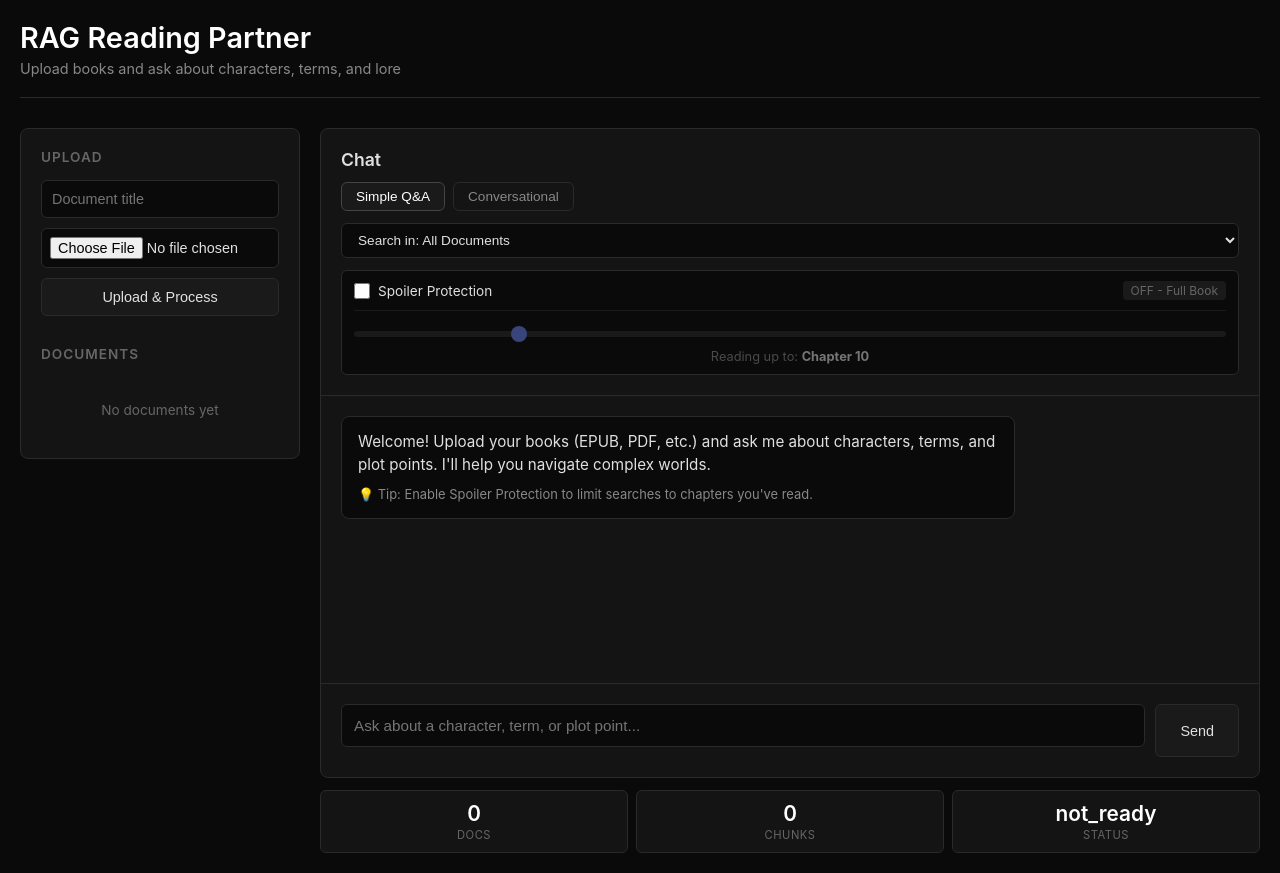
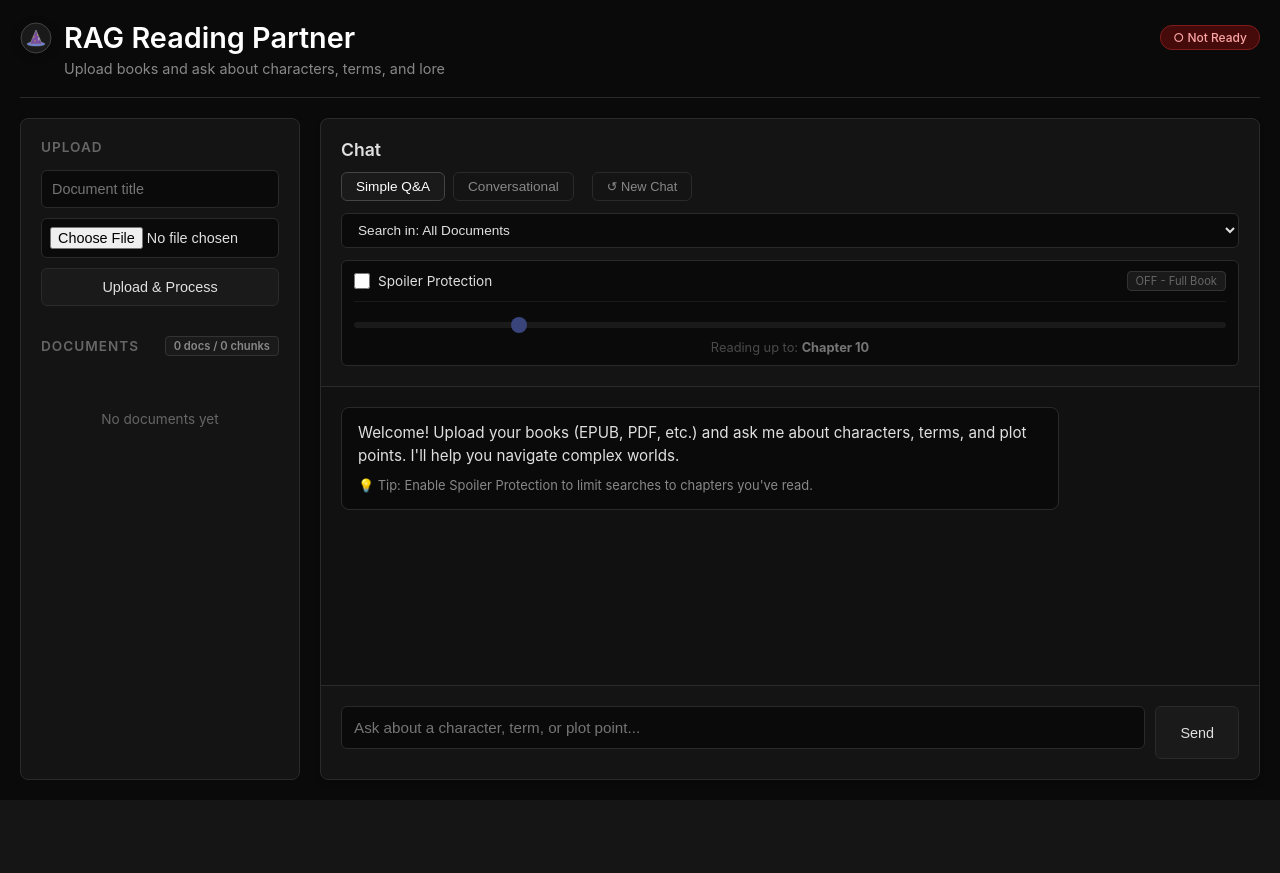
Before and after one commit to D-G-B/GenAI-Book-Assistant, a FastAPI app: page / in a window 1280 px wide. After the commit the page ends 783 px from the top, so only its background shows below. Run offline with FastAPI, Linux system fonts and the light colour scheme; data that the repository does not hold is empty; some libraries are stand-ins or nearby versions.

Commit message:
updated UI

```diff
--- a/static/css/style.css
+++ b/static/css/style.css
@@ -1,3 +1,6 @@
+/* =========================================
+   RESET & BASE STYLES
+   ========================================= */
 * {
     margin: 0;
     padding: 0;
@@ -8,37 +11,91 @@ body {
     font-family: -apple-system, BlinkMacSystemFont, 'Segoe UI', system-ui, sans-serif;
     background: #0a0a0a;
     color: #e0e0e0;
-    min-height: 100vh;
+    height: 100vh;
+    overflow: hidden; /* Prevent body scroll */
     padding: 20px;
 }
 
 .container {
     max-width: 1400px;
     margin: 0 auto;
+    height: 100%;
+    display: flex;
+    flex-direction: column;
 }
 
+/* =========================================
+   HEADER SECTION
+   ========================================= */
 header {
-    margin-bottom: 30px;
+    margin-bottom: 20px;
     padding-bottom: 20px;
     border-bottom: 1px solid #2a2a2a;
+    flex-shrink: 0;
+}
+
+.header-content {
+    display: flex;
+    align-items: center;
+    gap: 15px;
 }
 
 h1 {
     font-size: 1.8em;
     font-weight: 600;
     color: #ffffff;
-    margin-bottom: 5px;
+    display: flex;
+    align-items: center;
+}
+
+.title-icon {
+    height: 32px;
+    width: auto;
+    margin-right: 12px;
+    filter: drop-shadow(0 2px 4px rgba(0,0,0,0.3));
 }
 
 .subtitle {
     color: #888;
     font-size: 0.9em;
+    margin-top: 5px;
+    margin-left: 44px;
 }
 
+/* Status Badge (Top Right - Ready/Not Ready) */
+.status-badge {
+    font-size: 0.75rem;
+    padding: 4px 12px;
+    border-radius: 12px;
+    background: #1a1a1a;
+    color: #666;
+    font-weight: 500;
+    border: 1px solid #333;
+    transition: all 0.3s ease;
+    margin-left: auto;
+}
+
+.status-badge.ready {
+    background: #052e16;
+    color: #4ade80;
+    border-color: #14532d;
+}
+
+.status-badge.not_ready {
+    background: #450a0a;
+    color: #fca5a5;
+    border-color: #7f1d1d;
+}
+
+/* =========================================
+   MAIN LAYOUT & SIDEBAR
+   ========================================= */
 .layout {
     display: grid;
     grid-template-columns: 280px 1fr;
     gap: 20px;
+    flex: 1;
+    min-height: 0; /* Important for scrolling */
 }
 
 .sidebar {
@@ -46,7 +103,9 @@ h1 {
     border: 1px solid #2a2a2a;
     border-radius: 8px;
     padding: 20px;
-    height: fit-content;
+    display: flex;
+    flex-direction: column;
+    overflow-y: auto;
 }
 
 .section-title {
@@ -56,8 +115,27 @@ h1 {
     color: #666;
     margin-bottom: 15px;
     font-weight: 600;
+    display: flex;
+    justify-content: space-between;
+    align-items: center;
 }
 
+/* Stats Pill - Mirrored styling for Docs/Chunks
+   Matches the .spoiler-status look
+*/
+.mini-stats {
+    font-size: 0.7rem;
+    text-transform: none;
+    letter-spacing: 0;
+    padding: 2px 8px;
+    background: #1a1a1a; /* Dark pill bg */
+    border: 1px solid #333;
+    border-radius: 4px;
+    color: #888;
+    white-space: nowrap;
+}
+
+/* Upload Inputs */
 input[type="text"],
 input[type="file"] {
     width: 100%;
@@ -97,19 +175,17 @@ input[type="file"] {
     border-color: #444;
 }
 
-.btn:active {
-    transform: scale(0.98);
-}
-
 .btn:disabled {
     opacity: 0.5;
     cursor: not-allowed;
 }
 
+/* Document List */
 .document-list {
     margin-top: 20px;
-    max-height: 400px;
+    flex: 1; /* Fill remaining sidebar space */
     overflow-y: auto;
+    overflow-x: hidden; /* Fix horizontal scroll issue */
 }
 
 .doc-item {
@@ -121,17 +197,30 @@ input[type="file"] {
     display: flex;
     justify-content: space-between;
     align-items: center;
+    max-width: 100%; /* Ensure it fits in container */
+}
+
+/* Text Container for Truncation */
+.doc-item > div {
+    min-width: 0; /* Allow flex item to shrink */
+    margin-right: 10px;
 }
 
 .doc-title {
     font-size: 0.9em;
     color: #e0e0e0;
+    white-space: nowrap;
+    overflow: hidden;
+    text-overflow: ellipsis; /* Add ... for long names */
 }
 
 .doc-filename {
     font-size: 0.75em;
     color: #666;
     margin-top: 2px;
+    white-space: nowrap;
+    overflow: hidden;
+    text-overflow: ellipsis;
 }
 
 .delete-btn {
@@ -142,12 +231,22 @@ input[type="file"] {
     color: #888;
     cursor: pointer;
     font-size: 0.8em;
-    transition: all 0.2s;
+    flex-shrink: 0; /* Prevent button from squishing */
 }
 
 .delete-btn:hover {
     border-color: #444;
     color: #e0e0e0;
+}
+
+/* =========================================
+   CHAT AREA
+   ========================================= */
+main {
+    display: flex;
+    flex-direction: column;
+    height: 100%;
+    min-height: 0;
 }
 
 .chat-container {
@@ -156,12 +255,14 @@ input[type="file"] {
     border-radius: 8px;
     display: flex;
     flex-direction: column;
-    height: 650px;
+    height: 100%;
+    box-shadow: 0 4px 6px -1px rgba(0, 0, 0, 0.2);
 }
 
 .chat-header {
     padding: 20px;
     border-bottom: 1px solid #2a2a2a;
+    flex-shrink: 0;
 }
 
 .mode-toggle {
@@ -223,6 +324,7 @@ input[type="file"] {
     border-color: #666;
 }
 
+/* Messages Area */
 .messages {
     flex: 1;
     overflow-y: auto;
@@ -230,10 +332,11 @@ input[type="file"] {
     display: flex;
     flex-direction: column;
     gap: 16px;
+    background: #111;
 }
 
 .message {
-    max-width: 75%;
+    max-width: 80%;
     padding: 14px 16px;
     border-radius: 8px;
     line-height: 1.5;
@@ -252,7 +355,6 @@ input[type="file"] {
     border: 1px solid #2a2a2a;
 }
 
-/* Compact sources styling */
 .compact-sources {
     margin-top: 8px;
     padding-top: 8px;
@@ -262,11 +364,15 @@ input[type="file"] {
     line-height: 1.3;
 }
 
+/* Input Area */
 .input-area {
     padding: 20px;
     border-top: 1px solid #2a2a2a;
     display: flex;
     gap: 10px;
+    flex-shrink: 0;
+    background: #141414;
+    border-radius: 0 0 8px 8px;
 }
 
 .input-area input {
@@ -305,54 +411,9 @@ input[type="file"] {
     cursor: not-allowed;
 }
 
-/* Compact status section */
-.status {
-    margin-top: 12px;
-    display: grid;
-    grid-template-columns: repeat(3, 1fr);
-    gap: 8px;
-}
-
-.status-item {
-    background: #141414;
-    border: 1px solid #2a2a2a;
-    border-radius: 6px;
-    padding: 10px;
-    text-align: center;
-}
-
-.status-value {
-    font-size: 1.3em;
-    font-weight: 600;
-    color: #fff;
-    margin-bottom: 2px;
-}
-
-.status-label {
-    font-size: 0.7em;
-    color: #666;
-    text-transform: uppercase;
-    letter-spacing: 0.5px;
-}
-
-.loading {
-    display: inline-block;
-    width: 16px;
-    height: 16px;
-    border: 2px solid #2a2a2a;
-    border-top-color: #e0e0e0;
-    border-radius: 50%;
-    animation: spin 0.8s linear infinite;
-}
-
-.format-hint {
-    font-size: 0.75em;
-    color: #666;
-    margin-bottom: 10px;
-    padding: 4px 0;
-}
-
-/* Spoiler Protection Control */
+/* =========================================
+   SPOILER CONTROLS
+   ========================================= */
 .spoiler-control {
     background: #0a0a0a;
     border: 1px solid #2a2a2a;
@@ -385,17 +446,23 @@ input[type="file"] {
     color: #e0e0e0;
 }
 
+/* Spoiler Status Pill
+   Matches the style of .mini-stats
+*/
 .spoiler-status {
-    font-size: 0.75em;
+    font-size: 0.7em;
     color: #666;
     padding: 2px 8px;
     background: #1a1a1a;
+    border: 1px solid #333;
     border-radius: 4px;
+    transition: all 0.2s;
 }
 
 .spoiler-status.active {
     color: #667eea;
     background: rgba(102, 126, 234, 0.1);
+    border-color: rgba(102, 126, 234, 0.3);
 }
 
 .spoiler-slider-container {
@@ -430,15 +497,6 @@ input[type="file"] {
     transform: scale(1.1);
 }
 
-.spoiler-slider-container input[type="range"]::-moz-range-thumb {
-    width: 16px;
-    height: 16px;
-    background: #667eea;
-    border-radius: 50%;
-    cursor: pointer;
-    border: none;
-}
-
 .chapter-display {
     margin-top: 8px;
     font-size: 0.8em;
@@ -450,10 +508,9 @@ input[type="file"] {
     color: #e0e0e0;
 }
 
-@keyframes spin {
-    to { transform: rotate(360deg); }
-}
-
+/* =========================================
+   SCROLLBARS & MEDIA QUERIES
+   ========================================= */
 ::-webkit-scrollbar {
     width: 8px;
 }
@@ -462,21 +519,4 @@ input[type="file"] {
     background: #0a0a0a;
 }
 
-::-webkit-scrollbar-thumb {
-    background: #2a2a2a;
-    border-radius: 4px;
-}
-
-::-webkit-scrollbar-thumb:hover {
-    background: #444;
-}
-
-@media (max-width: 768px) {
-    .layout {
-        grid-template-columns: 1fr;
-    }
-
-    .message {
-        max-width: 85%;
-    }
-}
+::-webkit
--- a/static/js/app.js
+++ b/static/js/app.js
@@ -274,22 +274,28 @@ async function loadStatus() {
         const response = await fetch('/api/v1/chat/status');
         const status = await response.json();
 
-        document.getElementById('status').innerHTML = `
-            <div class="status-item">
-                <div class="status-value">${status.documents_loaded}</div>
-                <div class="status-label">Docs</div>
-            </div>
-            <div class="status-item">
-                <div class="status-value">${status.total_chunks}</div>
-                <div class="status-label">Chunks</div>
-            </div>
-            <div class="status-item">
-                <div class="status-value">${status.status}</div>
-                <div class="status-label">Status</div>
-            </div>
-        `;
+        // Update Header Status Badge
+        const statusBadge = document.getElementById('headerStatus');
+        if (status.status === 'ready') {
+            statusBadge.textContent = '● System Ready';
+            statusBadge.className = 'status-badge ready';
+        } else {
+            statusBadge.textContent = '○ Not Ready';
+            statusBadge.className = 'status-badge not_ready';
+        }
+
+        // Update Sidebar Stats
+        document.getElementById('docCount').textContent = status.documents_loaded;
+        document.getElementById('chunkCount').textContent = status.total_chunks;
+
     } catch (error) {
         console.error('Failed to load status:', error);
+        // Set error state if fetch fails
+        const statusBadge = document.getElementById('headerStatus');
+        if(statusBadge) {
+            statusBadge.textContent = '! Connection Lost';
+            statusBadge.className = 'status-badge not_ready';
+        }
     }
 }
 
--- a/templates/index.html
+++ b/templates/index.html
@@ -10,7 +10,13 @@
 <body>
     <div class="container">
         <header>
-        <h1>RAG Reading Partner</h1>
+            <div class="header-content">
+                <h1>
+                    <img src="/static/favicon.svg" alt="Wizard Hat" class="title-icon">
+                    RAG Reading Partner
+                </h1>
+                <div id="headerStatus" class="status-badge">Connecting...</div>
+            </div>
             <p class="subtitle">Upload books and ask about characters, terms, and lore</p>
         </header>
 
@@ -21,7 +27,12 @@
                 <input type="file" id="fileInput" accept=".txt,.md,.pdf,.docx,.epub">
                 <button class="btn" onclick="uploadDocument()">Upload & Process</button>
 
-            <div class="section-title" style="margin-top: 30px;">Documents</div>
+                <div class="section-title" style="margin-top: 30px; display: flex; justify-content: space-between; align-items: center;">
+                    Documents
+                    <div class="mini-stats">
+                        <span id="docCount">0</span> docs / <span id="chunkCount">0</span> chunks
+                    </div>
+                </div>
                 <div id="documentList" class="document-list"></div>
             </aside>
 
@@ -32,6 +43,7 @@
                         <div class="mode-toggle">
                             <button class="mode-btn active" onclick="setMode('simple')">Simple Q&A</button>
                             <button class="mode-btn" onclick="setMode('conversational')">Conversational</button>
+                            <button class="mode-btn" onclick="resetConversation()" style="margin-left: 10px; font-size: 0.8em;">↺ New Chat</button>
                         </div>
 
                         <div style="margin-top: 12px;">
@@ -40,7 +52,6 @@
                             </select>
                         </div>
 
-                    <!-- Spoiler Protection Control -->
                         <div class="spoiler-control" style="margin-top: 12px;">
                             <div class="spoiler-header">
                                 <label class="spoiler-toggle">
@@ -49,7 +60,6 @@
                                 </label>
                                 <span class="spoiler-status" id="spoilerStatus">OFF - Full Book</span>
                             </div>
-
                             <div class="spoiler-slider-container" id="sliderContainer" style="opacity: 0.5;">
                                 <input type="range" id="chapterSlider" min="1" max="50" value="10"
                                        oninput="updateChapterDisplay()" disabled>
@@ -66,10 +76,8 @@
 
                     <div class="messages" id="messages">
                         <div class="message assistant">
-                        <p>Welcome! Upload your books (EPUB, PDF, etc.) and ask me about characters, terms, and plot
-                            points. I'll help you navigate complex worlds.</p>
-                        <p style="margin-top: 8px; font-size: 0.85em; color: #888;">💡 Tip: Enable Spoiler Protection to
-                            limit searches to chapters you've read.</p>
+                            <p>Welcome! Upload your books (EPUB, PDF, etc.) and ask me about characters, terms, and plot points. I'll help you navigate complex worlds.</p>
+                            <p style="margin-top: 8px; font-size: 0.85em; color: #888;">💡 Tip: Enable Spoiler Protection to limit searches to chapters you've read.</p>
                         </div>
                     </div>
 
@@ -79,8 +87,6 @@
                         <button onclick="askQuestion()" id="askBtn">Send</button>
                     </div>
                 </div>
-
-            <div class="status" id="status"></div>
                 </main>
         </div>
     </div>
```
Lines whose indentation alone changed are shown as unchanged.
